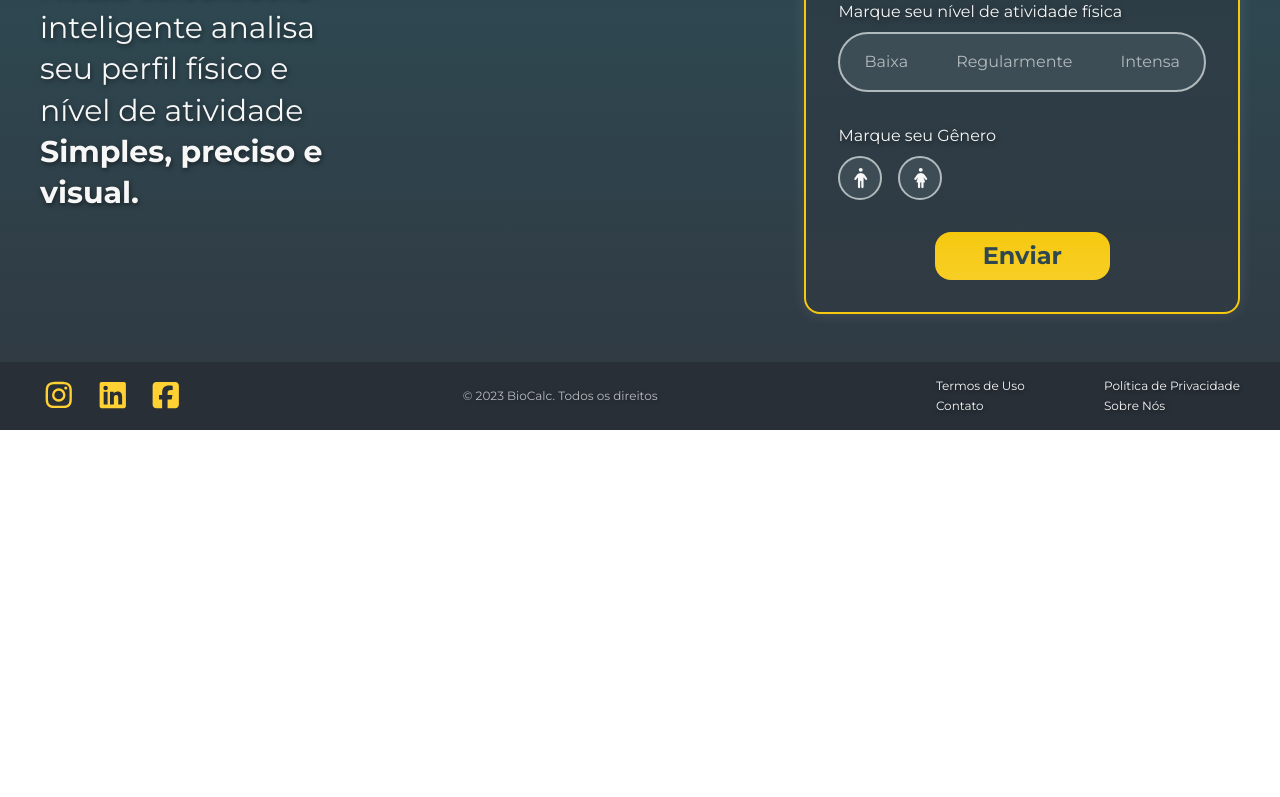
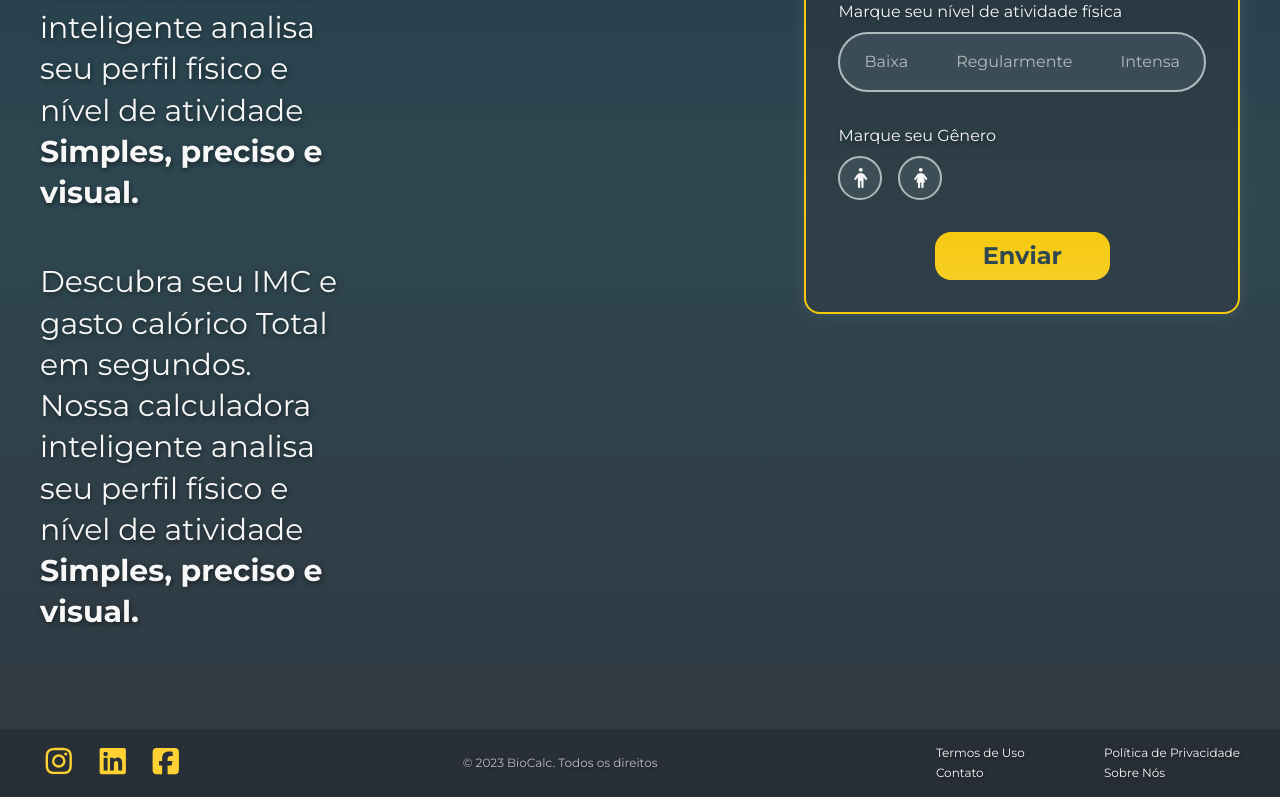
Before and after one commit to Arthur-CodesRTX/Calculadora-IMC, a React (Vite) app: page / in a window 1280 px wide. Shown: the part 398-1195 px from the top of the page. Before the commit the page ends 828 px from the top, so only its background shows below. Built offline with nearby package versions, Linux system fonts and the light colour scheme.

Commit message:
refactor: Alterando linha no hero text

```diff
--- a/src/components/HeroText.jsx
+++ b/src/components/HeroText.jsx
@@ -8,6 +8,7 @@ function HeroText(){
                 </span>
             </h1>
             <p className="text-[#F7F7F7] text-3xl w-4/10 [text-shadow:1px_2px_5px_rgba(0,0,0,0.5)] font-normal leading-snug">Descubra seu IMC e gasto calórico Total em segundos. Nossa calculadora inteligente analisa seu perfil físico e nível de atividade <br /><b>Simples, preciso e visual.</b></p>
+            <p className="text-[#F7F7F7] text-3xl w-4/10 [text-shadow:1px_2px_5px_rgba(0,0,0,0.5)] font-normal leading-snug">Descubra seu IMC e gasto calórico Total em segundos. Nossa calculadora inteligente analisa seu perfil físico e nível de atividade <br /><b>Simples, preciso e visual.</b></p>
         </section>
     )
 
```
